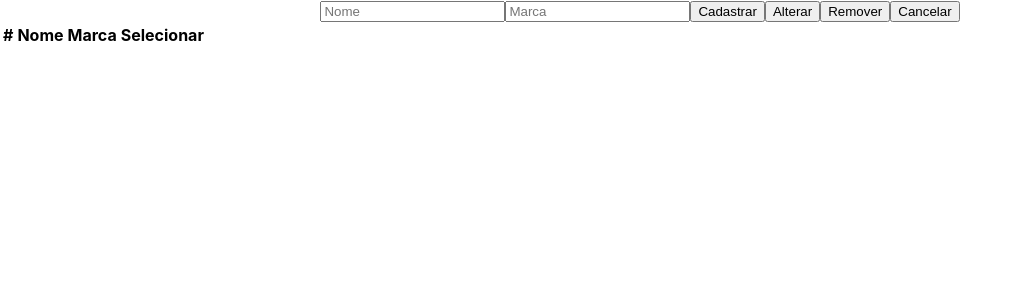
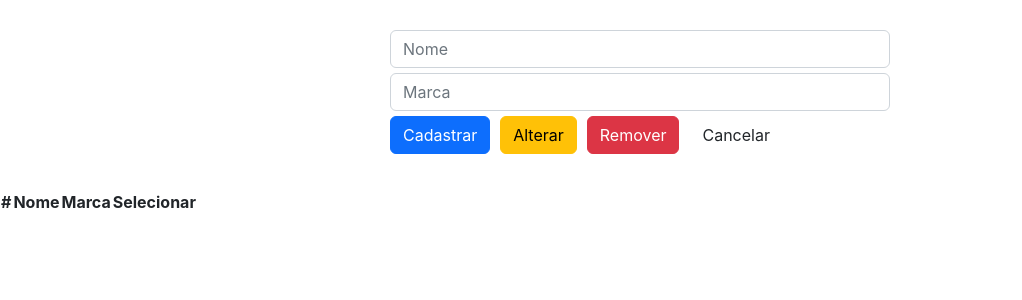
Before and after one commit to FFS4ant0s/Tabela_front, a React (Create React App) app: page / in a window 1280 px wide. Shown: the top 300 px of the page, without its empty margins (0-1022 px from the left). Built offline with nearby package versions, Linux system fonts and the light colour scheme.

Commit message:
Styling components

```diff
--- a/public/index.html
+++ b/public/index.html
@@ -1,14 +1,14 @@
 <!DOCTYPE html>
 <html lang="en">
+
 <head>
   <meta charset="utf-8" />
   <link rel="icon" href="%PUBLIC_URL%/favicon.ico" />
   <meta name="viewport" content="width=device-width, initial-scale=1" />
   <meta name="theme-color" content="#000000" />
-    <meta
-      name="description"
-      content="Web site created using create-react-app"
-    />
+  <meta name="description" content="Web site created using create-react-app" />
+  <link href="https://cdn.jsdelivr.net/npm/bootstrap@5.2.3/dist/css/bootstrap.min.css" rel="stylesheet"
+    integrity="sha384-rbsA2VBKQhggwzxH7pPCaAqO46MgnOM80zW1RWuH61DGLwZJEdK2Kadq2F9CUG65" crossorigin="anonymous">
   <link rel="apple-touch-icon" href="%PUBLIC_URL%/logo192.png" />
   <!--
       manifest.json provides metadata used when your web app is installed on a
@@ -26,6 +26,7 @@
     -->
   <title>React App</title>
 </head>
+
 <body>
   <noscript>You need to enable JavaScript to run this app.</noscript>
   <div id="root"></div>
@@ -40,4 +41,5 @@
       To create a production bundle, use `npm run build` or `yarn build`.
     -->
 </body>
+
 </html>
--- a/src/App.css
+++ b/src/App.css
@@ -1,38 +1,12 @@
-.App {
-  text-align: center;
+form {
+  width: 500px;
+  margin: 30px auto;
 }
 
-.App-logo {
-  height: 40vmin;
-  pointer-events: none;
+form input {
+  margin-bottom: 5px;
 }
 
-@media (prefers-reduced-motion: no-preference) {
-  .App-logo {
-    animation: App-logo-spin infinite 20s linear;
-  }
+form input[type='button'] {
+  margin-right: 10px;
 }
-
-.App-header {
-  background-color: #282c34;
-  min-height: 100vh;
-  display: flex;
-  flex-direction: column;
-  align-items: center;
-  justify-content: center;
-  font-size: calc(10px + 2vmin);
-  color: white;
-}
-
-.App-link {
-  color: #61dafb;
-}
-
-@keyframes App-logo-spin {
-  from {
-    transform: rotate(0deg);
-  }
-  to {
-    transform: rotate(360deg);
-  }
-}
--- a/src/App.js
+++ b/src/App.js
@@ -4,7 +4,7 @@
 
 function App() {
   return (
-    <div className="App">
+    <div>
       <Formulario />
       <Tabela />
     </div>
--- a/src/Formulario.js
+++ b/src/Formulario.js
@@ -1,13 +1,13 @@
 function Formulario() {
     return (
         <form>
-            <input type="text" placeholder="Nome" />
-            <input type="text" placeholder="Marca" />
+            <input type="text" placeholder="Nome" className="form-control" />
+            <input type="text" placeholder="Marca" className="form-control" />
 
-            <input type="button" value='Cadastrar' />
-            <input type="button" value='Alterar' />
-            <input type="button" value='Remover' />
-            <input type="button" value='Cancelar' />
+            <input type="button" value='Cadastrar' className="btn btn-primary" />
+            <input type="button" value='Alterar' className="btn btn-warning" />
+            <input type="button" value='Remover' className="btn btn-danger" />
+            <input type="button" value='Cancelar' className="btn btn-secundary" />
         </form>
     )
 }
```
Also changed, not shown: 1 other file (tests, documents, lock files or other folders). Lines whose indentation alone changed are shown as unchanged.
